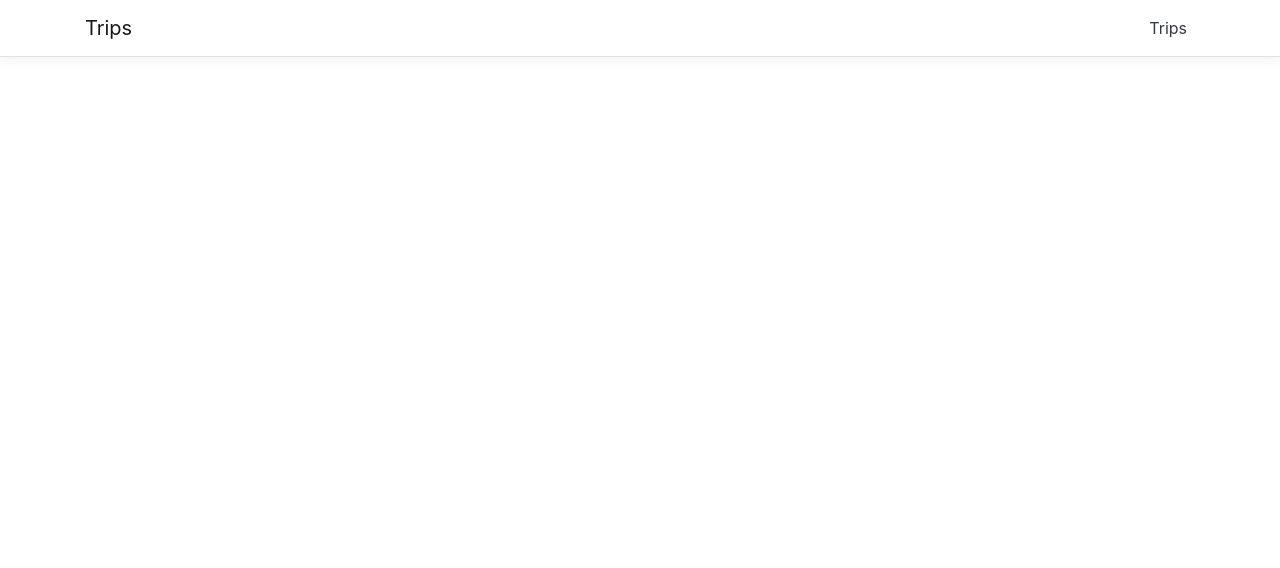
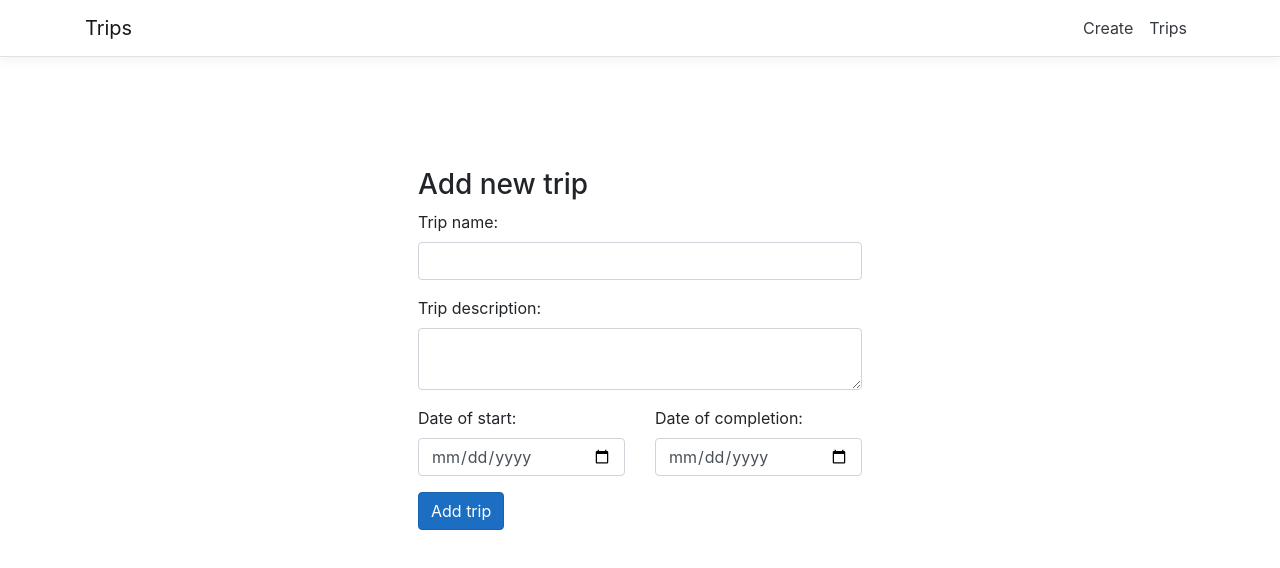
Before and after one commit to helloarchy/trips-react-net, a React (Create React App) app in the folder ClientApp/: page /create in a window 1280 px wide. Shown: the top 568 px of the page. Built offline with nearby package versions, Linux system fonts and the light colour scheme.

Commit message:
Add create new trip form

```diff
--- a/ClientApp/package.json
+++ b/ClientApp/package.json
@@ -10,6 +10,7 @@
     "oidc-client": "^1.9.0",
     "react": "^16.0.0",
     "react-dom": "^16.0.0",
+    "react-router": "^6.0.2",
     "react-router-bootstrap": "^0.25.0",
     "react-router-dom": "^5.1.2",
     "react-scripts": "^3.4.1",
--- a/ClientApp/src/App.js
+++ b/ClientApp/src/App.js
@@ -2,22 +2,20 @@ import React, { Component } from 'react';
 import { Route } from 'react-router';
 import { Layout } from './components/Layout';
 import { Home } from './components/Home';
-import { FetchData } from './components/FetchData';
-import { Counter } from './components/Counter';
 
-import './custom.css'
-import {Trips} from "./components/Trip/Trips";
+import './custom.css';
+import { Trips } from './components/Trip/Trips';
+import { Create } from './components/Trip/Create';
 
 export default class App extends Component {
   static displayName = App.name;
 
-  render () {
+  render() {
     return (
       <Layout>
-        <Route exact path='/' component={Home} />
-        <Route path='/counter' component={Counter} />
-        <Route path='/fetch-data' component={FetchData} />
-        <Route path='/trips' component={Trips} />
+        <Route exact path="/" component={Home} />
+        <Route path="/trips" component={Trips} />
+        <Route path="/create" component={Create} />
       </Layout>
     );
   }
--- a/ClientApp/src/components/NavMenu.js
+++ b/ClientApp/src/components/NavMenu.js
@@ -1,12 +1,20 @@
 import React, { Component } from 'react';
-import { Collapse, Container, Navbar, NavbarBrand, NavbarToggler, NavItem, NavLink } from 'reactstrap';
+import {
+  Collapse,
+  Container,
+  Navbar,
+  NavbarBrand,
+  NavbarToggler,
+  NavItem,
+  NavLink
+} from 'reactstrap';
 import { Link } from 'react-router-dom';
 import './NavMenu.css';
 
 export class NavMenu extends Component {
   static displayName = NavMenu.name;
 
-  constructor (props) {
+  constructor(props) {
     super(props);
 
     this.toggleNavbar = this.toggleNavbar.bind(this);
@@ -15,23 +23,37 @@ export class NavMenu extends Component {
     };
   }
 
-  toggleNavbar () {
+  toggleNavbar() {
     this.setState({
       collapsed: !this.state.collapsed
     });
   }
 
-  render () {
+  render() {
     return (
       <header>
-        <Navbar className="navbar-expand-sm navbar-toggleable-sm ng-white border-bottom box-shadow mb-3" light>
+        <Navbar
+          className="navbar-expand-sm navbar-toggleable-sm ng-white border-bottom box-shadow mb-3"
+          light>
           <Container>
-            <NavbarBrand tag={Link} to="/">Trips</NavbarBrand>
+            <NavbarBrand tag={Link} to="/">
+              Trips
+            </NavbarBrand>
             <NavbarToggler onClick={this.toggleNavbar} className="mr-2" />
-            <Collapse className="d-sm-inline-flex flex-sm-row-reverse" isOpen={!this.state.collapsed} navbar>
+            <Collapse
+              className="d-sm-inline-flex flex-sm-row-reverse"
+              isOpen={!this.state.collapsed}
+              navbar>
               <ul className="navbar-nav flex-grow">
                 <NavItem>
-                  <NavLink tag={Link} className="text-dark" to="/Trips">Trips</NavLink>
+                  <NavLink tag={Link} className="text-dark" to="/Create">
+                    Create
+                  </NavLink>
+                </NavItem>
+                <NavItem>
+                  <NavLink tag={Link} className="text-dark" to="/Trips">
+                    Trips
+                  </NavLink>
                 </NavItem>
               </ul>
             </Collapse>
--- /dev/null
+++ b/ClientApp/src/components/Trip/Create.jsx
@@ -0,0 +1,50 @@
+import React, { Component } from 'react';
+
+export class Create extends Component {
+  constructor(props) {
+    super(props);
+
+    this.state = {
+      name: '',
+      description: '',
+      dateStarted: null,
+      dateCompleted: null
+    };
+  }
+
+  render() {
+    return (
+      <div className="trip-form">
+        <h3>Add new trip</h3>
+        <form onSubmit={this.onSubmit}>
+          <div className="form-group">
+            <label>Trip name: </label>
+            <input type="text" className="form-control" />
+          </div>
+          <div className="form-group">
+            <label>Trip description: </label>
+            <textarea type="text" className="form-control" />
+          </div>
+          <div className="row">
+            <div className="col col-md-6 col-sm-6 col-xs-12">
+              <div className="form-group">
+                <label>Date of start: </label>
+                <input type="date" className="form-control" />
+              </div>
+            </div>
+            <div className="col col-md-6 col-sm-6 col-xs-12">
+              <div className="form-group">
+                <label>Date of completion: </label>
+                <input type="date" className="form-control" />
+              </div>
+            </div>
+          </div>
+
+          <div className="form-group">
+            <input type="submit" value="Add trip" className="btn btn-primary" />
+          </div>
+        </form>
+      </div>
+    );
+  }
+}
--- a/ClientApp/src/custom.css
+++ b/ClientApp/src/custom.css
@@ -12,3 +12,7 @@ code {
   background-color: #1b6ec2;
   border-color: #1861ac;
 }
+
+.trip-form {
+  margin: 10% 30% 10% 30%;
+}
```
Also changed, not shown: 1 other file (tests, documents, lock files or other folders).
